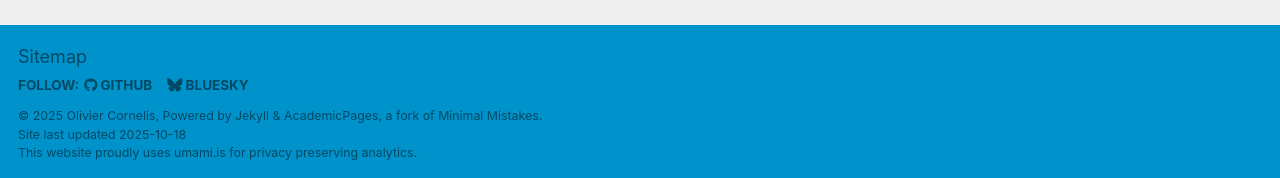
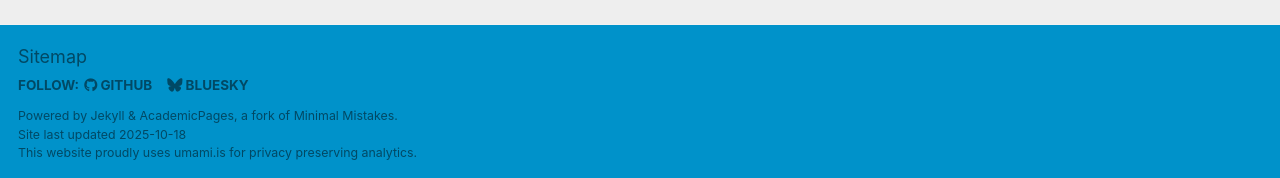
Before and after one commit to thiswillbeyourgithub/website, a Jekyll site: the page built from _pages/year-archive.html, in a window 1280 px wide. Shown: the part 719-897 px from the top of the page. Built offline with Jekyll 4.4.1, drawn with Linux system fonts in a browser that asks for light colours; some web fonts are replaced; a script that is not in the unit is left out.

Commit message:
removed copyright
Signed-off-by: thiswillbeyourgithub <26625900+thiswillbeyourgithub@users.noreply.github.com>

```diff
--- a/_includes/footer.html
+++ b/_includes/footer.html
@@ -23,7 +23,8 @@
 {% endif %}
 
 <div class="page__footer-copyright">
-  &copy; {{ site.time | date: '%Y' }} {{ site.name | default: site.title }}, {{ site.data.ui-text[site.locale].powered_by | default: "Powered by" }} <a href="http://jekyllrb.com" rel="nofollow">Jekyll</a> &amp; <a href="https://github.com/academicpages/academicpages.github.io">AcademicPages</a>, a fork of <a href="https://mademistakes.com/work/minimal-mistakes-jekyll-theme/" rel="nofollow">Minimal Mistakes</a>.<br />
+  <!--&copy; {{ site.time | date: '%Y' }} {{ site.name | default: site.title }}, -->
+  {{ site.data.ui-text[site.locale].powered_by | default: "Powered by" }} <a href="http://jekyllrb.com" rel="nofollow">Jekyll</a> &amp; <a href="https://github.com/academicpages/academicpages.github.io">AcademicPages</a>, a fork of <a href="https://mademistakes.com/work/minimal-mistakes-jekyll-theme/" rel="nofollow">Minimal Mistakes</a>.<br />
   Site last updated {{ "now" | date: '%Y-%m-%d' }}
   <br />
   This website proudly uses <a href="https://cloud.umami.is">umami.is</a> for privacy preserving analytics.
```
